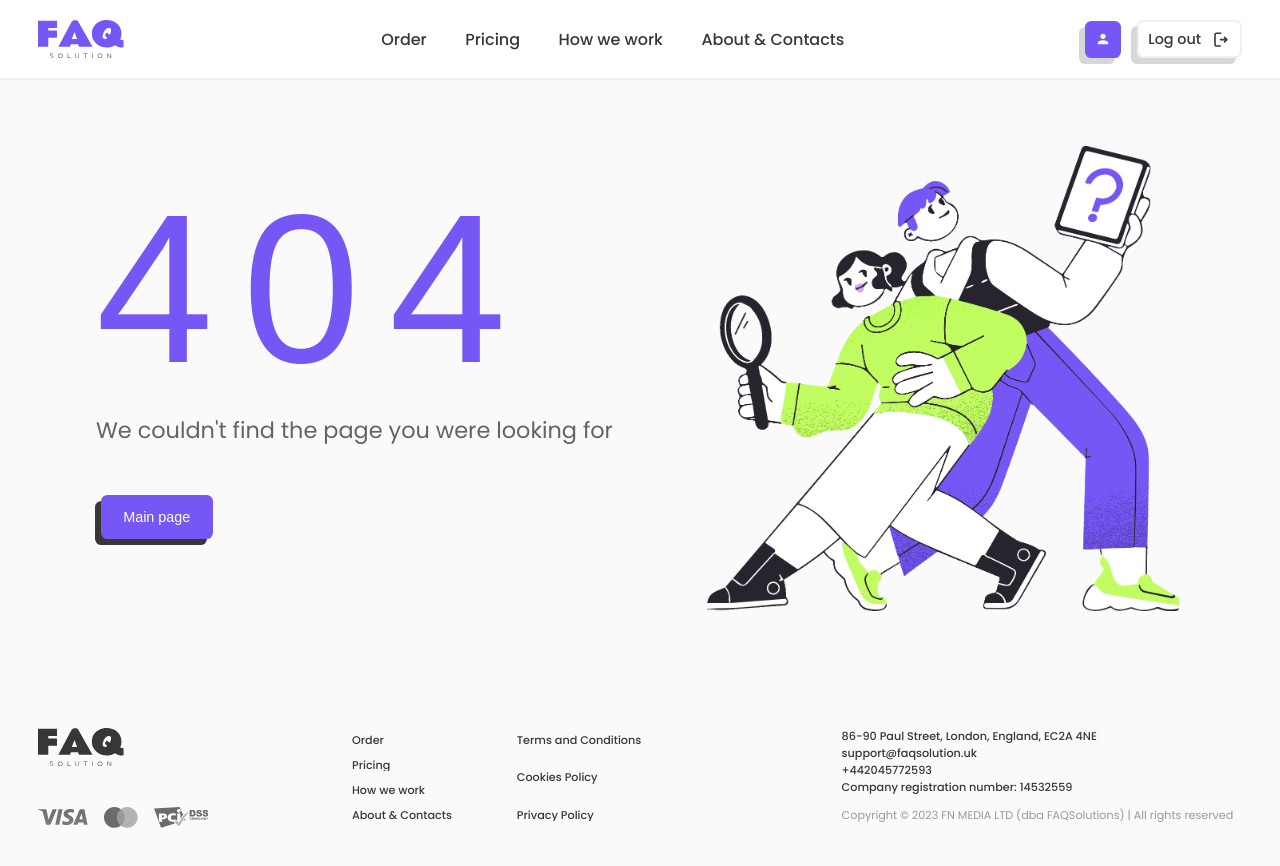
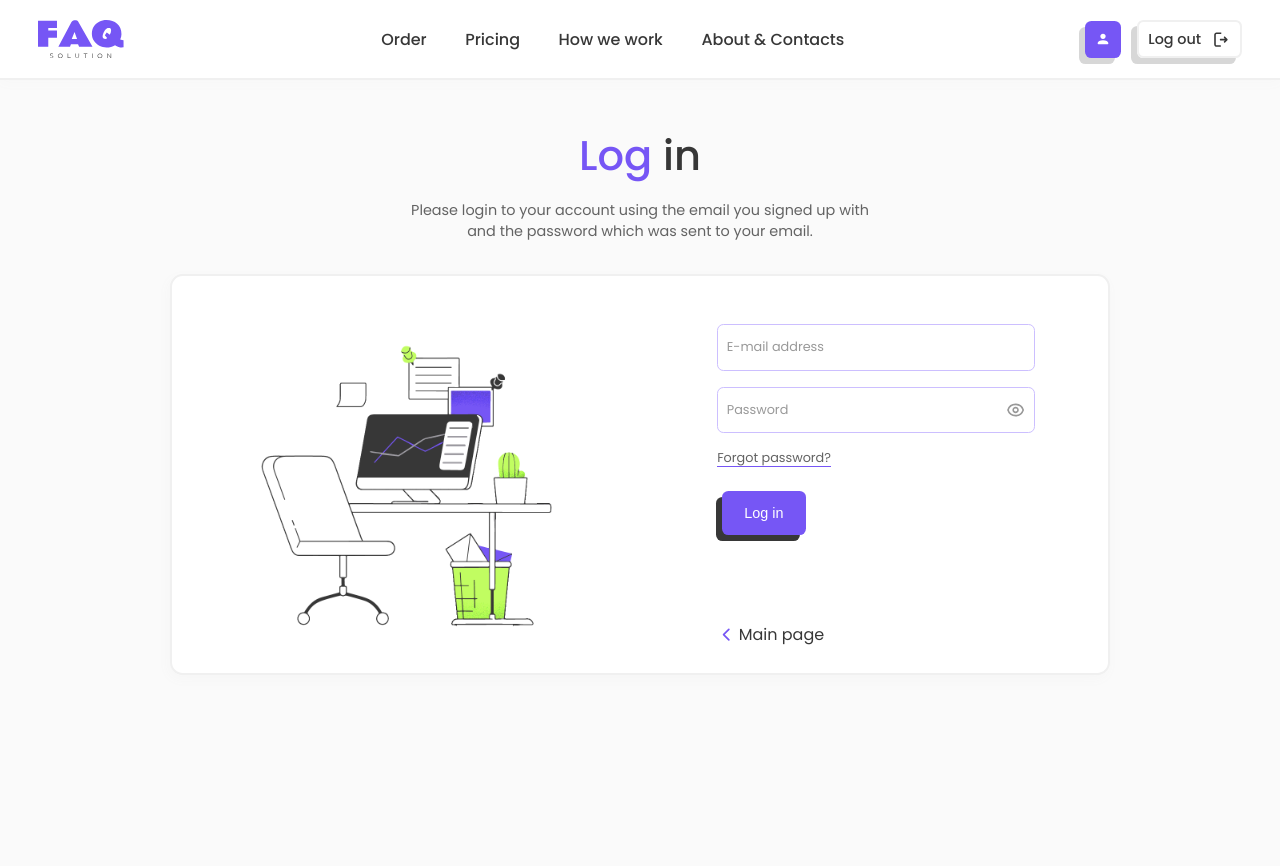
Before and after one commit to deniskeller/faq, a Next.js app: page /log-in in a window 1280 px wide. Before the commit this address had no page. Shown: the top 866 px of the page. After the commit the page ends 825 px from the top, so only its background shows below. Built offline with nearby package versions, Linux system fonts and the light colour scheme; a web font is replaced by a local one.

Commit message:
log-in page

```diff
--- /dev/null
+++ b/pages/log-in.tsx
@@ -0,0 +1,12 @@
+import { Landing } from '@layouts/index';
+import { LogIn } from '@view/landing';
+
+const SignUpPage = () => {
+  return (
+    <Landing footer={false}>
+      <LogIn />
+    </Landing>
+  );
+};
+
+export default SignUpPage;
--- a/src/components/base/BaseToast/BaseToast.tsx
+++ b/src/components/base/BaseToast/BaseToast.tsx
@@ -8,7 +8,7 @@ const BaseToast: React.FC = () => {
   const { toasts, handlers } = useToaster();
   const { startPause, endPause, calculateOffset, updateHeight } = handlers;
 
-  console.log('toasts: ', toasts);
+  // console.log('toasts: ', toasts);
 
   const typeIcon = (type: ToastType) => {
     switch (type) {
--- /dev/null
+++ b/src/view/landing/LogIn/LogIn.module.scss
@@ -0,0 +1,170 @@
+.LogIn {
+  padding: em(160px) 0 em(187px);
+  @include iflaptop {
+    padding: em(134px) 0 em(80px);
+  }
+  @include iftablet {
+    padding: em(134px) 0 em(60px);
+  }
+  @include ifmobile {
+    padding: em(114px) 0 em(40px);
+  }
+
+  &_Container {
+    max-width: em(1270px);
+    @include iftablet {
+      max-width: em(550px);
+    }
+  }
+
+  &_Title {
+    text-align: center;
+    margin-bottom: em(20px);
+    @include iflaptop {
+      margin-bottom: em(32px);
+    }
+    @include iftablet {
+      margin-bottom: em(28px);
+    }
+    @include ifmobile {
+      margin-bottom: em(23px);
+    }
+    span {
+      color: $purple;
+    }
+  }
+
+  &_Subtitle {
+    text-align: center;
+    max-width: em(580px);
+    margin: 0 auto em(40px);
+    @include iflaptop {
+      max-width: em(537px);
+      margin: 0 auto em(60px);
+    }
+    @include iftablet {
+      max-width: em(536px);
+      margin: 0 auto em(50px);
+    }
+    @include ifmobile {
+      margin: 0 auto em(37px);
+    }
+  }
+
+  &_Content {
+    box-sizing: border-box;
+    border: 2px solid $border;
+    box-shadow: -2px 4px 12px 0px rgb(246, 246, 246);
+    background: $white;
+    border-radius: em(16px);
+    display: grid;
+    grid-template-columns: em(404px) 1fr;
+    gap: 0 em(186px);
+    padding: em(60px) em(91px) em(32px);
+    @include iflaptop {
+      grid-template-columns: em(269px) 1fr;
+      gap: 0 em(136px);
+      padding: em(38px) em(52px) em(32px) em(38px);
+    }
+    @include iftablet {
+      grid-template-columns: 1fr;
+      padding: em(38px) em(38px) em(32px) em(40px);
+    }
+    @include ifmobile {
+      grid-template-columns: 1fr;
+      padding: em(38px) em(18px) em(30px);
+    }
+
+    .Image {
+      width: em(404px);
+      height: em(404px);
+      @include iflaptop {
+        width: em(306px);
+        height: em(306px);
+      }
+      @include iftablet {
+        display: none;
+      }
+      @include ifmobile {
+        display: none;
+      }
+    }
+
+    .Form {
+      display: flex;
+      flex-direction: column;
+      &_Fields {
+        display: grid;
+        grid-template-columns: 1fr;
+        gap: em(20px) 0;
+        margin-bottom: em(20px);
+        @include ifmobile {
+          margin-bottom: em(28px);
+        }
+      }
+
+      &_ForgotPassword {
+        width: max-content;
+        margin-bottom: em(30px);
+        position: relative;
+        @include ifmobile {
+          margin-bottom: em(28px);
+        }
+        &:before {
+          content: '';
+          display: block;
+          position: absolute;
+          left: 0;
+          bottom: 0;
+          width: 100%;
+          height: 1px;
+          background: $purple;
+        }
+        span {
+          color: $grey;
+          font-size: em(16px);
+          font-weight: 400;
+          transition: all $speed ease;
+        }
+
+        &:hover {
+          span {
+            color: $text;
+          }
+        }
+        &:active {
+          span {
+            color: $text;
+            font-weight: 500;
+          }
+        }
+      }
+
+      &_Button {
+        margin-left: em(6px);
+        margin-bottom: em(52px);
+        @include iflaptop {
+          margin-bottom: em(72px);
+        }
+        @include iftablet {
+          margin-bottom: em(72px);
+        }
+        @include ifmobile {
+          width: 100%;
+          margin-bottom: em(45px);
+        }
+      }
+
+      &_ToMainPage {
+        margin-top: auto;
+      }
+    }
+  }
+}
+
+@include iflaptop {
+}
+@include iftablet {
+}
+@include ifmobile {
+}
--- /dev/null
+++ b/src/view/landing/LogIn/LogIn.tsx
@@ -0,0 +1,103 @@
+import React, { useState } from 'react';
+import s from './LogIn.module.scss';
+import { useRouter } from 'next/router';
+import { BaseButton, BaseContainer, BaseInput, BaseText } from '@base/index';
+import Link from 'next/link';
+import { ToMainPage } from '@content/landing/index';
+import Image from 'next/image';
+
+interface IFormData {
+  email: string;
+  password: string;
+}
+
+const LogIn: React.FC = () => {
+  const router = useRouter();
+  //ФОРМА
+  const [value, setValue] = React.useState<IFormData>({
+    email: '',
+    password: '',
+  });
+
+  const setNewValue = (value: string, prop: keyof IFormData) => {
+    setValue((prev) => ({ ...prev, [prop]: value }));
+  };
+
+  const [error, setError] = useState('');
+
+  const submitHandler = (e: { preventDefault: () => void }) => {
+    e.preventDefault();
+    if (value.email != '') {
+      router.push('/');
+    } else {
+      setError('Поле не должно быть пустым!');
+    }
+  };
+
+  return (
+    <section className={s.LogIn}>
+      <BaseContainer className={s.LogIn_Container}>
+        <BaseText className={s.LogIn_Title}>
+          <span>Log</span>&nbsp;in
+        </BaseText>
+
+        <BaseText as="p" className={s.LogIn_Subtitle}>
+          Please login to your account using the email you signed up with and
+          the password which was sent to your email.
+        </BaseText>
+
+        <div className={s.LogIn_Content}>
+          <Image
+            src="/pictures/images/log-in.webp"
+            width={808}
+            height={808}
+            alt=""
+            priority
+            className={s.Image}
+          />
+
+          <form className={s.Form} autoComplete="off">
+            <div className={s.Form_Fields}>
+              <BaseInput
+                name="email"
+                placeholder="E-mail address"
+                label="E-mail address"
+                value={value.email}
+                onChange={(val: string) => setNewValue(val, 'email')}
+                error={error}
+              />
+
+              <BaseInput
+                type="password"
+                name="password"
+                placeholder="Password"
+                label="Password"
+                value={value.password}
+                onChange={(val: string) => setNewValue(val, 'password')}
+                withIcon
+                error={error}
+                autocomplete="new-password"
+              />
+            </div>
+
+            <Link href={'/forgot-password'} className={s.Form_ForgotPassword}>
+              <span>Forgot password?</span>
+            </Link>
+
+            <BaseButton
+              type="submit"
+              className={s.Form_Button}
+              onClick={submitHandler}
+            >
+              Log in
+            </BaseButton>
+
+            <ToMainPage className={s.Form_ToMainPage} />
+          </form>
+        </div>
+      </BaseContainer>
+    </section>
+  );
+};
+
+export default LogIn;
--- a/src/view/landing/index.ts
+++ b/src/view/landing/index.ts
@@ -3,3 +3,4 @@ export { default as Main } from "./Main/Main";
 export { default as About } from "./About/About";
 export { default as PrivacyPolicy } from "./PrivacyPolicy/PrivacyPolicy";
 export { default as SignUp } from "./SignUp/SignUp";
+export { default as LogIn } from "./LogIn/LogIn";
```
Also changed, not shown: public/pictures/images/log-in.webp (added).
